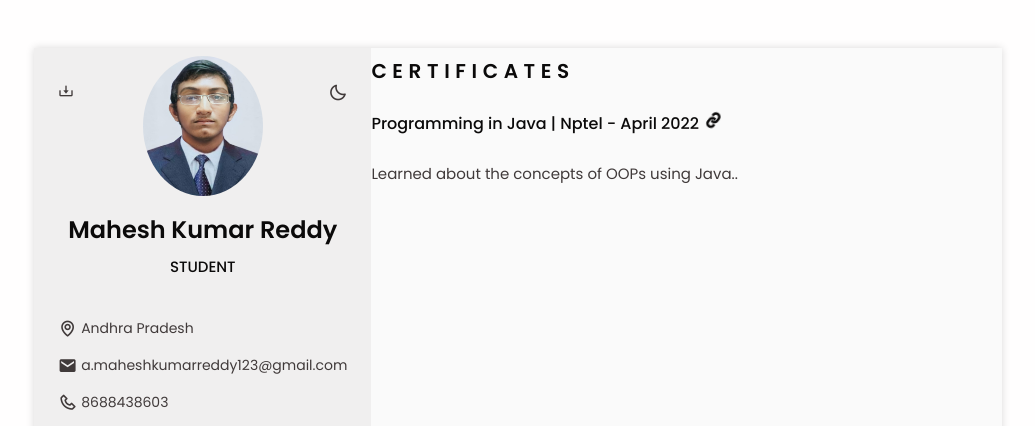
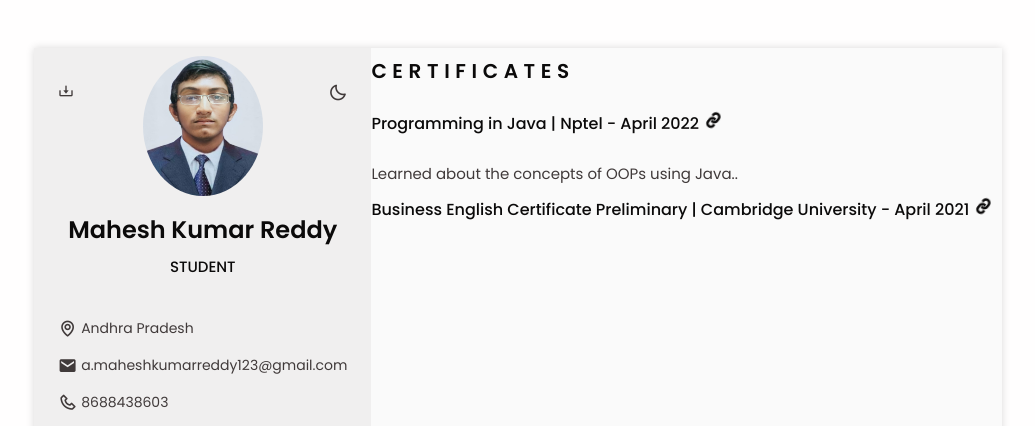
Before and after one commit to Maheshadem/Mahesh-Kumar-Reddy, a plain HTML site: page index.html in a window 1280 px wide. Shown: the top 426 px of the page, without its empty margins (122-1157 px from the left). Drawn offline with nearby package versions, Linux system fonts and the light colour scheme.

Commit message:
Update index.html

```diff
--- a/index.html
+++ b/index.html
@@ -228,6 +228,10 @@
                                 <p class="certificate__description">Learned about the concepts of OOPs using Java..</p>
                             </div>
 
+                            <div class="certificate__content">
+                                <h3 class="certificate__title">Business English Certificate Preliminary | Cambridge University - April 2021 <a class='section-title bx bx-link bx-tada' target="_blank" href=""></a></h3>
+                                <p class="certificate__description"></p>
+                            </div>
 
                         </div>
                     </section>
```
